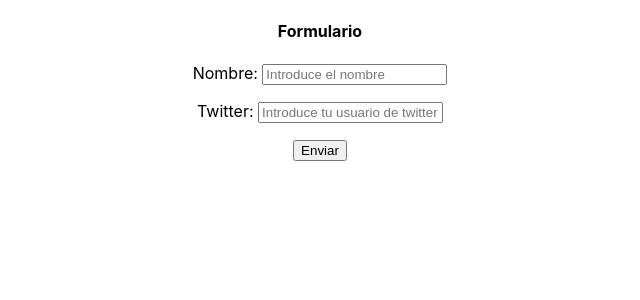
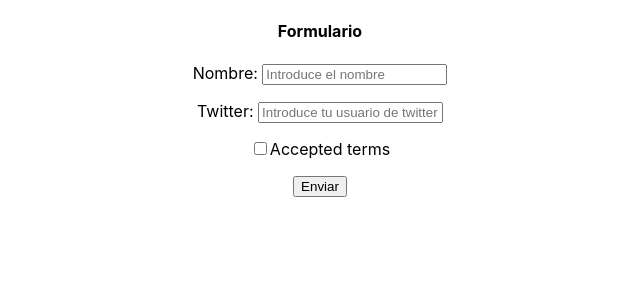
Before and after one commit to hmraul/react-course-udemy-midudev, a React (Create React App) app: page / in a window 1280 px wide. Shown: the top 300 px of the page, without its empty margins (320-960 px from the left). Built offline with nearby package versions, Linux system fonts and the light colour scheme.

Commit message:
Adding checkBox

```diff
--- a/src/sections/forms.js
+++ b/src/sections/forms.js
@@ -1,18 +1,22 @@
 import React, {Component} from 'react'
 
 export default class Form extends Component {
-  handleClick = (e) => {
+  handleSubmit = (e) => {
     e.preventDefault()
     const name = this.inputName.value
     const twitter = document.getElementById('twitter').value
     console.log({name,twitter})
+  }
+  hadleTerms = (e) => {
+    console.log('handleTerms')
+    console.log(e.target.checked)
   }
 
   render() {
     return (
       <div>
         <h4>Formulario</h4>
-        <form>
+        <form onSubmit={this.handleSubmit}>
           <p>
             <label htmlFor='name' >Nombre: </label>
             <input
@@ -29,7 +33,13 @@ export default class Form extends Component {
               placeholder = 'Introduce tu usuario de twitter'
               ref={inputElement => this.inputTwitter = inputElement} />
           </p>
-          <button onClick={this.handleClick}>Enviar</button>
+          <p>
+            <label>
+              <input onChange={this.hadleTerms} type='checkbox'/>
+              Accepted terms
+            </label>
+          </p>
+          <button>Enviar</button>
         </form>
       </div>
     )}
```
